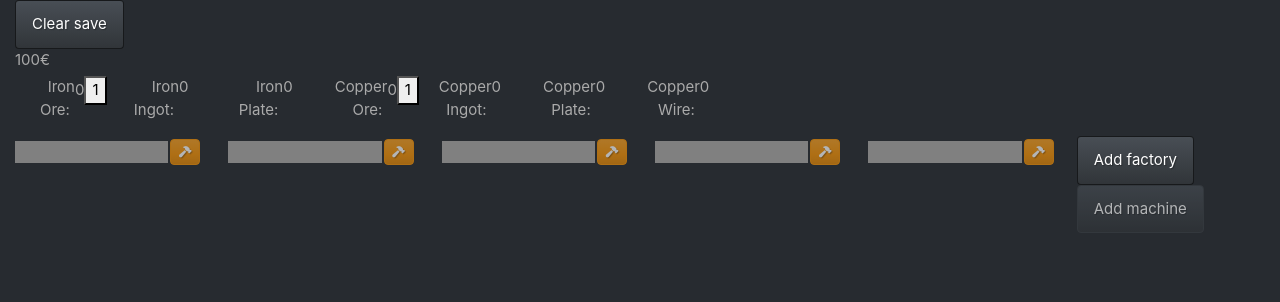
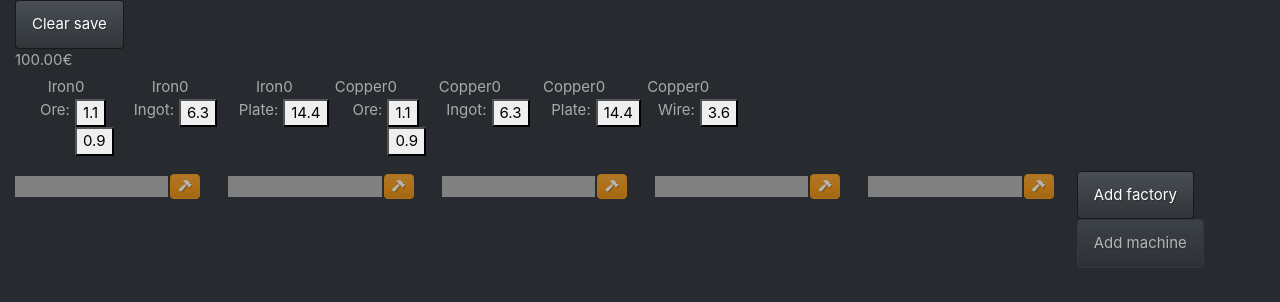
Before and after one commit to charlesbl/factory-game, a React (Create React App) app: page / in a window 1280 px wide. Shown: the top 302 px of the page. Built offline with nearby package versions, Linux system fonts and the light colour scheme.

Commit message:
buy and sell

```diff
--- a/src/Game/Game.ts
+++ b/src/Game/Game.ts
@@ -84,7 +84,7 @@ class Game {
 
     static initResources() {
         if (Game.items === undefined) {
-            Game.items = rawItems.map((rawItem) => new Item(rawItem.id, rawItem.name, rawItem.cost, rawItem.infinite));
+            Game.items = rawItems.map((rawItem) => new Item(rawItem.id, rawItem.name, rawItem.cost, rawItem.buyable));
         }
         if (Game.crafts === undefined) {
             Game.crafts = rawCrafts.map((rawCraft: any) => {
--- a/src/Game/Item.ts
+++ b/src/Game/Item.ts
@@ -1,14 +1,25 @@
 class Item {
+    static buyTax = 1.1;
+    static sellTax = 0.9;
+
     id: string;
     name: string;
-    infinite: boolean;
-    cost?: number;
+    cost: number;
+    buyable: boolean;
 
-    constructor(id: string, name: string, cost?: number, infinite: boolean = false) {
+    constructor(id: string, name: string, cost: number, buyable: boolean = false) {
         this.id = id;
         this.name = name;
-        this.infinite = infinite;
         this.cost = cost;
+        this.buyable = buyable;
+    }
+
+    getBuyPrice(): number {
+        return this.cost * Item.buyTax;
+    }
+
+    getSellPrice(): number {
+        return this.cost * Item.sellTax;
     }
 }
 export default Item;
--- a/src/Game/ItemStack.ts
+++ b/src/Game/ItemStack.ts
@@ -29,9 +29,16 @@ export default class ItemStack extends Id {
     }
 
     tryBuy(game: Game, quantity: number = 1) {
-        if (this.item.cost && game.money >= this.item.cost * quantity) {
-            game.money -= this.item.cost * quantity;
+        if (game.money >= this.item.getBuyPrice() * quantity) {
+            game.money -= this.item.getBuyPrice() * quantity;
             this.quantity += quantity;
+        }
+    }
+
+    trySell(game: Game, quantity: number = 1) {
+        if (this.quantity >= quantity) {
+            game.money += this.item.getSellPrice() * quantity;
+            this.quantity -= quantity;
         }
     }
 
--- a/src/Game/Resources/Crafts.json
+++ b/src/Game/Resources/Crafts.json
@@ -1,21 +1,4 @@
 [
-    {
-        "id": "ironOre",
-        "name": "Iron Ore",
-        "duration": 10000,
-        "input": [
-            {
-                "itemId": "ground",
-                "quantity": 0
-            }
-        ],
-        "output": [
-            {
-                "itemId": "ironOre",
-                "quantity": 10
-            }
-        ]
-    },
     {
         "id": "ironIngot",
         "name": "Iron Ingot",
@@ -47,23 +30,6 @@
             {
                 "itemId": "ironPlate",
                 "quantity": 2
-            }
-        ]
-    },
-    {
-        "id": "copperOre",
-        "name": "Copper Ore",
-        "duration": 10000,
-        "input": [
-            {
-                "itemId": "ground",
-                "quantity": 0
-            }
-        ],
-        "output": [
-            {
-                "itemId": "copperOre",
-                "quantity": 10
             }
         ]
     },
--- a/src/Game/Resources/Items.json
+++ b/src/Game/Resources/Items.json
@@ -1,37 +1,39 @@
 [
-    {
-        "id": "ground",
-        "name": "Ground",
-        "infinite": true
-    },
     {
         "id": "ironOre",
         "name": "Iron Ore",
-        "cost": 1
+        "cost": 1,
+        "buyable": true
     },
     {
         "id": "ironIngot",
-        "name": "Iron Ingot"
+        "name": "Iron Ingot",
+        "cost": 7
     },
     {
         "id": "ironPlate",
-        "name": "Iron Plate"
+        "name": "Iron Plate",
+        "cost": 16
     },
     {
         "id": "copperOre",
         "name": "Copper Ore",
-        "cost": 1
+        "cost": 1,
+        "buyable": true
     },
     {
         "id": "copperIngot",
-        "name": "Copper Ingot"
+        "name": "Copper Ingot",
+        "cost": 7
     },
     {
         "id": "copperPlate",
-        "name": "Copper Plate"
+        "name": "Copper Plate",
+        "cost": 16
     },
     {
         "id": "copperWire",
-        "name": "Copper Wire"
+        "name": "Copper Wire",
+        "cost": 4
     }
 ]
--- a/src/Views/CraftView.tsx
+++ b/src/Views/CraftView.tsx
@@ -15,9 +15,7 @@ export default class CraftView extends React.Component<CraftProps> {
         var count = this.props.inventory.getQuantity(itemStack.item);
         var capedCount = count > itemStack.quantity ? itemStack.quantity : count;
         var content = itemStack.item.name;
-        if (!itemStack.item.infinite) {
-            content = capedCount + "/" + itemStack.quantity + " " + content;
-        }
+        content = capedCount + "/" + itemStack.quantity + " " + itemStack.item.name;
         return (
             <div key={itemStack.id} className="input">
                 {content}
@@ -38,7 +36,7 @@ export default class CraftView extends React.Component<CraftProps> {
         return (
             <div className="craft">
                 <div className="craft-grid">
-                    <div className="separator">=></div>
+                    <div className="separator">{"=>"}</div>
                     {input.map((itemStack => this.renderInput(itemStack)))}
                     {output.map((itemStack => this.renderOutput(itemStack)))}
                 </div>
--- a/src/Views/FactoryView.tsx
+++ b/src/Views/FactoryView.tsx
@@ -37,7 +37,7 @@ export default class FactoryView extends React.Component<IFactoryProps> {
         var returnButton = this.props.factory.topFactory ? <button className="btn btn-primary" onClick={() => this.props.onGoBack()}>Return</button> : ""
         return (
             <div>
-                {returnButton} <span>{this.props.game.money}€</span>
+                {returnButton}
                 <InventoryView game={this.props.game} inventory={this.props.factory.inventory} />
                 <div className="row">
                     {machines}
--- a/src/Views/GameView.tsx
+++ b/src/Views/GameView.tsx
@@ -28,6 +28,7 @@ export default class GameView extends React.Component<IBaseProps, IGameState> {
     render() {
         return (
             <div>
+                <span>{this.props.game.money.toFixed(2)}€</span>
                 <FactoryView
                     game={this.props.game}
                     factory={this.state.selectedFactory}
--- a/src/Views/InventoryView.tsx
+++ b/src/Views/InventoryView.tsx
@@ -10,7 +10,8 @@ interface IInventoryProps extends IBaseProps {
 
 export default class InventoryView extends React.Component<IInventoryProps> {
     renderItemStack(itemStack: ItemStack) {
-        var buyButton = itemStack.item.cost ? <button onClick={() => itemStack.tryBuy(this.props.game)}>{itemStack.item.cost}</button> : "";
+        var buyButton = itemStack.item.buyable ? <button onClick={() => itemStack.tryBuy(this.props.game)}>{itemStack.item.getBuyPrice()}</button> : "";
+        var sellButton = <button onClick={() => itemStack.trySell(this.props.game)}>{itemStack.item.getSellPrice()}</button>;
         return (
             <div className="col-6 col-sm-4 col-md-3 col-lg-2 col-xl-1" key={itemStack.id}>
                 <div className="row no-gutters item">
@@ -20,13 +21,14 @@ export default class InventoryView extends React.Component<IInventoryProps> {
                     <div className="col-5 text-left">
                         <span>{itemStack.quantity}</span>
                         {buyButton}
+                        {sellButton}
                     </div>
                 </div>
             </div>
         );
     }
     render() {
-        var items = Object.entries(this.props.inventory.itemStacks).filter(([id, itemStack]) => !itemStack.item.infinite).map(([id, itemStack]) => this.renderItemStack(itemStack));
+        var items = Object.entries(this.props.inventory.itemStacks).map(([id, itemStack]) => this.renderItemStack(itemStack));
         return (
             <div className="row no-gutters">
                 {items}
```
